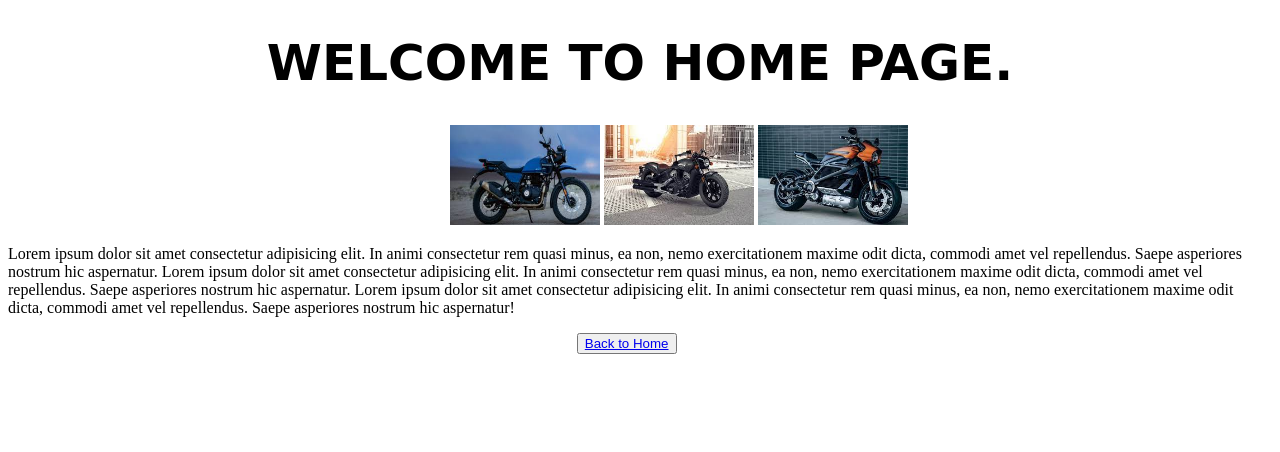
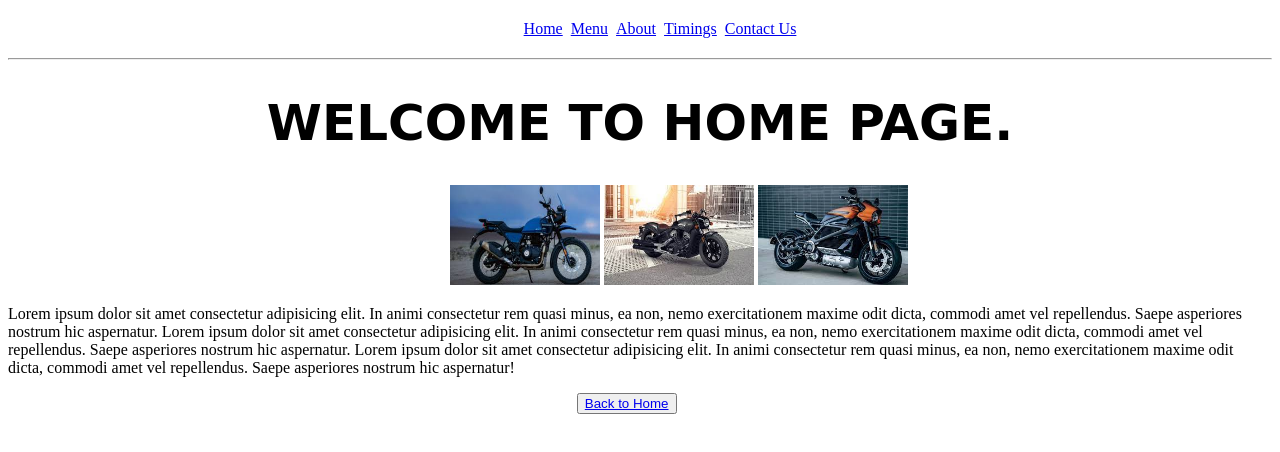
Before and after one commit to raihamzaumer/assingment-2, a plain HTML site: page home.html in a window 1280 px wide. Drawn offline with Linux system fonts and the light colour scheme.

Commit message:
third commit

```diff
--- a/home.html
+++ b/home.html
@@ -7,6 +7,16 @@
     <link rel="stylesheet" href="css/style.css">
 </head>
 <body>
+    <nav>
+        <ul>
+            <li><a href="home.html">Home</a></li>
+            <li><a href="menu.html">Menu</a></li>
+            <li><a href="about.html">About</a></li>
+            <li><a href="time.html">Timings</a></li>
+            <li><a href="contact.html">Contact Us</a></li>
+        </ul>
+    </nav>
+    <hr>
     <h1>WELCOME TO HOME PAGE.</h1>
     <div>
 
@@ -14,6 +24,7 @@
         <img src="img/2.jpg" alt="">
         <img src="img/3.jpg" alt="">
     </div>
+
     <p>Lorem ipsum dolor sit amet consectetur adipisicing elit. In animi consectetur rem quasi minus, ea non, nemo
         exercitationem maxime odit dicta, commodi amet vel repellendus. Saepe asperiores nostrum hic aspernatur.
         Lorem ipsum dolor sit amet consectetur adipisicing elit. In animi consectetur rem quasi minus, ea non, nemo
```
Also changed, not shown: about.html (+10 -0 lines), contact.html (+10 -0 lines), menu.html (+10 -0 lines), time.html (+10 -0 lines).
